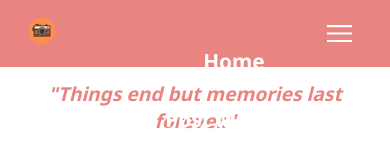
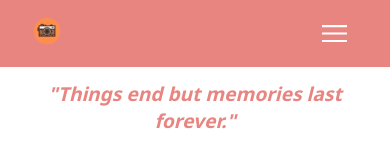
Before and after one commit to harika09/mern-gallery-app, a React (Create React App) app: page / in a window 390 px wide. Shown: the top 155 px of the page. Built offline with nearby package versions, Linux system fonts and the light colour scheme; no server answers.

Commit message:
fix navbar issue

```diff
--- a/src/Components/Navbar/Navbar.css
+++ b/src/Components/Navbar/Navbar.css
@@ -8,14 +8,13 @@ li {
 }
 
 .navbar-container {
-  padding: 15px 10px;
-  width: 100%;
+  padding: 15px;
+  background: #e98580;
   position: fixed;
   right: 0;
   left: 0;
   z-index: 100;
   transition: 0.5s;
-  background-color: #e98580;
 }
 
 .navbar-wrapper {
@@ -43,7 +42,7 @@ li {
     display: flex;
     flex-direction: column;
     width: 80%;
-    height: 30%;
+    height: 25vh;
     position: absolute;
     top: 95px;
     right: 0%;
```
